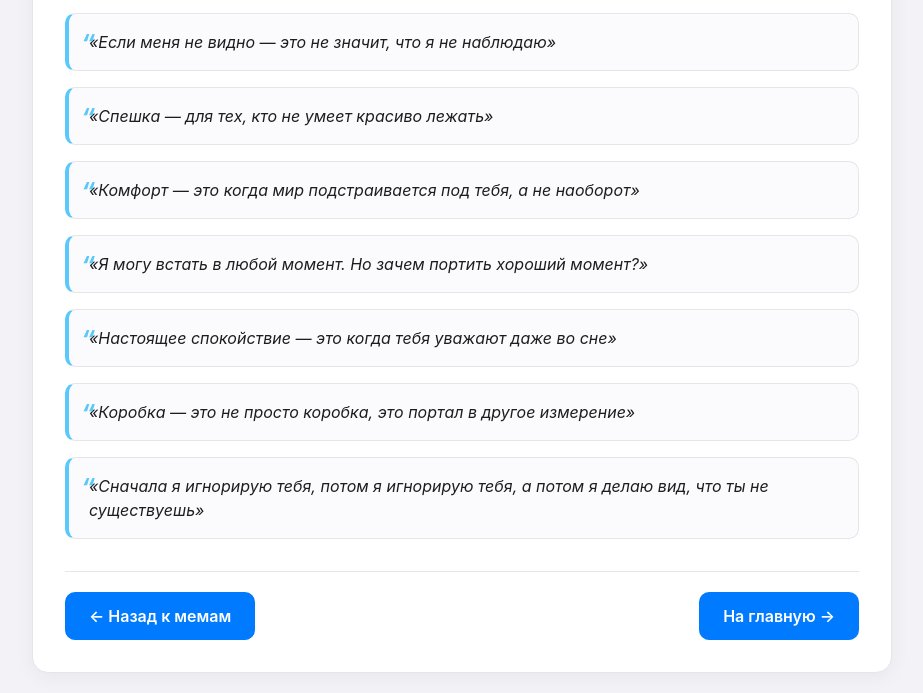
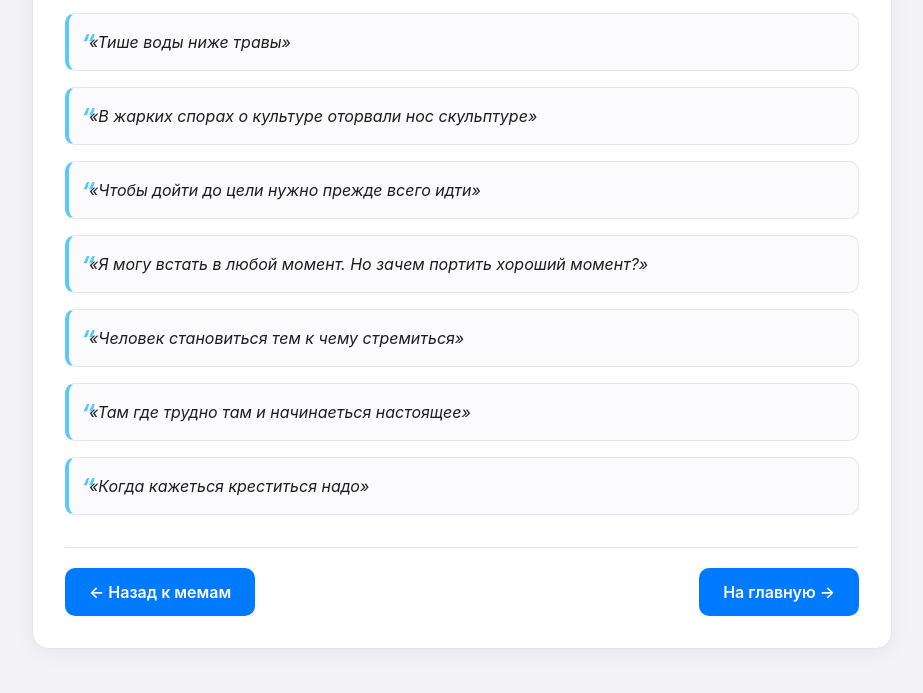
Before and after one commit to kaminakirill2007-lab/kirill67oshi, a plain HTML site: page quotes.html in a window 1280 px wide. Shown: the part 124-817 px from the top of the page, without its empty margins (178-1101 px from the left). Drawn offline with Linux system fonts and the light colour scheme.

Commit message:
Update quotes in quotes.html

```diff
--- a/quotes.html
+++ b/quotes.html
@@ -11,13 +11,13 @@
         <div class="container">
             <h1>Мои любимые цитаты</h1>
 
-            <div class="quote-item">«Если меня не видно — это не значит, что я не наблюдаю»</div>
-            <div class="quote-item">«Спешка — для тех, кто не умеет красиво лежать»</div>
-            <div class="quote-item">«Комфорт — это когда мир подстраивается под тебя, а не наоборот»</div>
+            <div class="quote-item">«Тише воды ниже травы»</div>
+            <div class="quote-item">«В жарких спорах о культуре оторвали нос скульптуре»</div>
+            <div class="quote-item">«Чтобы дойти до цели нужно прежде всего идти»</div>
             <div class="quote-item">«Я могу встать в любой момент. Но зачем портить хороший момент?»</div>
-            <div class="quote-item">«Настоящее спокойствие — это когда тебя уважают даже во сне»</div>
-            <div class="quote-item">«Коробка — это не просто коробка, это портал в другое измерение»</div>
-            <div class="quote-item">«Сначала я игнорирую тебя, потом я игнорирую тебя, а потом я делаю вид, что ты не существуешь»</div>
+            <div class="quote-item">«Человек становиться тем к чему стремиться»</div>
+            <div class="quote-item">«Там где трудно там  и начинаеться настоящее»</div>
+            <div class="quote-item">«Когда кажеться креститься надо»</div>
 
             <div class="page-navigation">
                 <a href="memes.html" class="nav-btn">← Назад к мемам</a>
@@ -26,4 +26,5 @@
         </div>
     </div>
 </body>
+
 </html>
```
